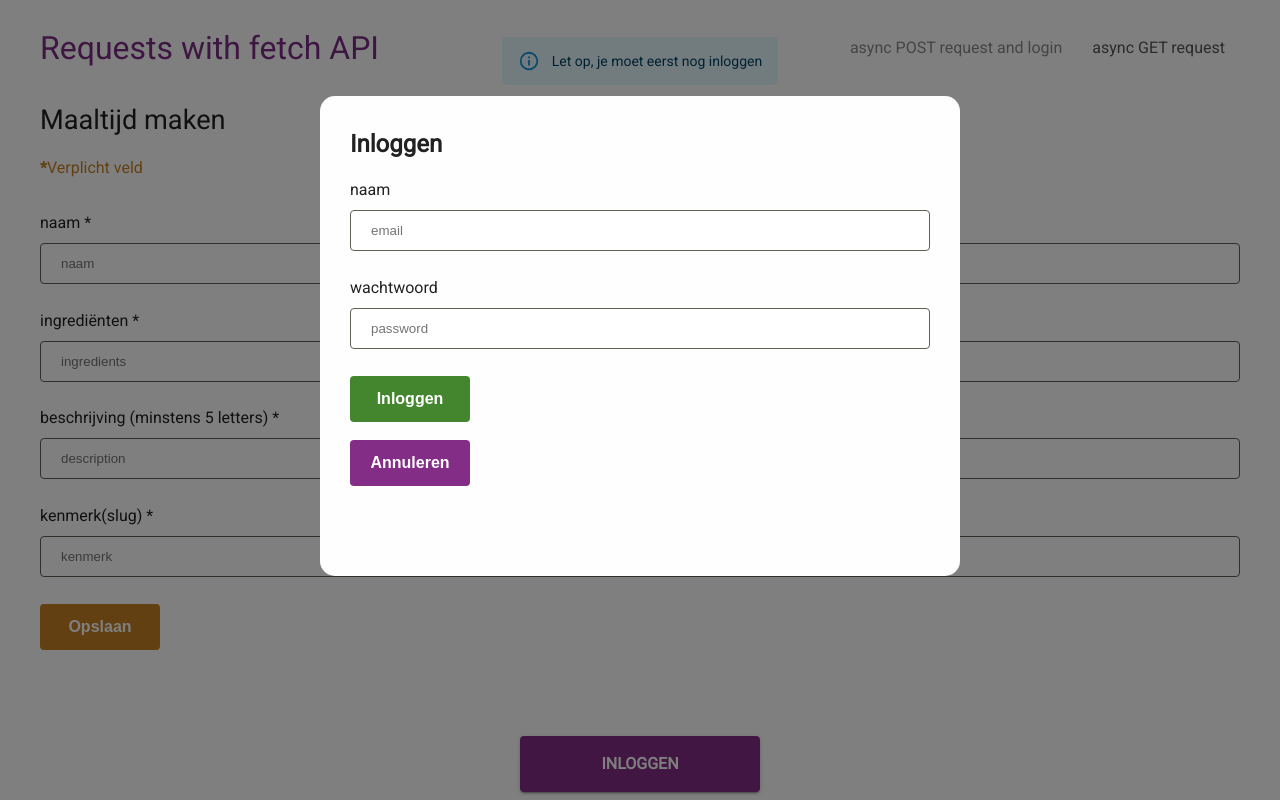
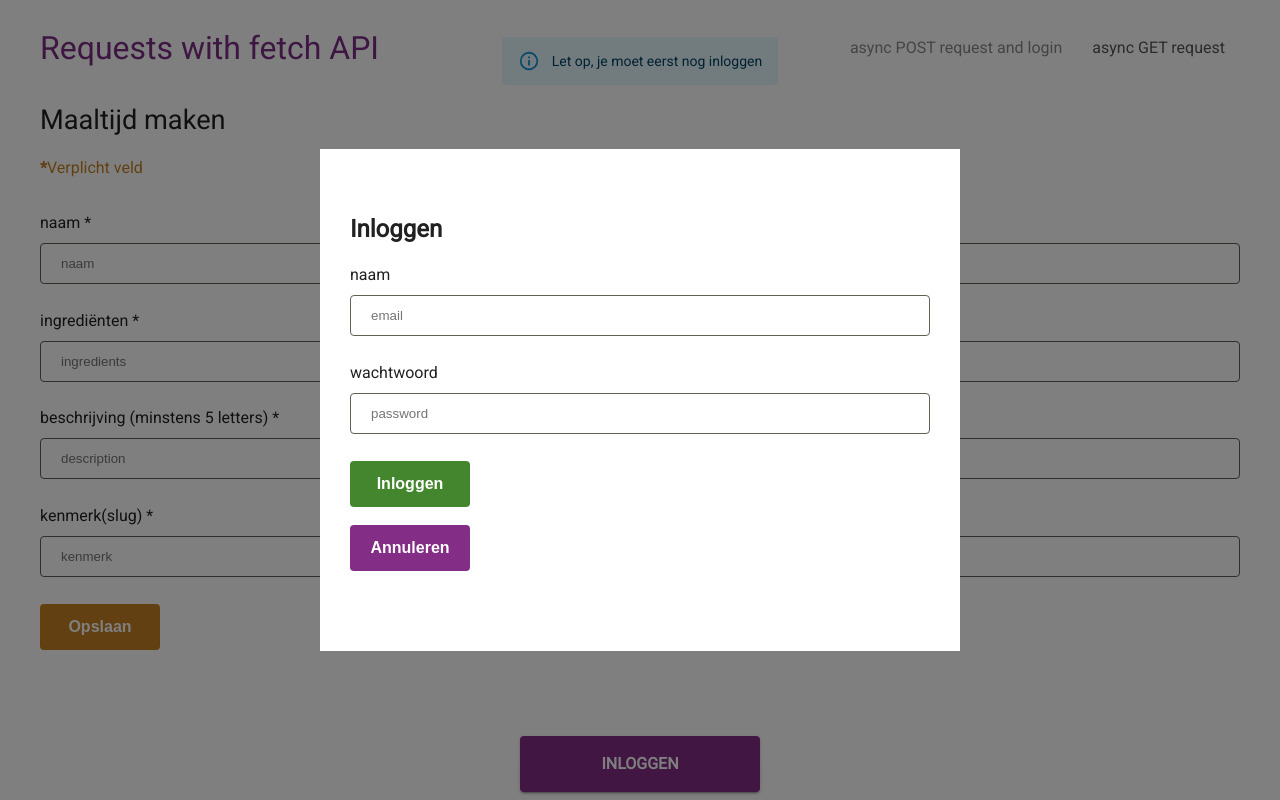
Before and after one commit to Mees100/meals-api-next, a Next.js app: page / in a window 1280 px wide. Both pictures are taken after a click on the button "INLOGGEN". Shown: the part 63-863 px from the top of the page. Built offline with nearby package versions, Linux system fonts and the light colour scheme.

Commit message:
feat: apply dark theme to modal

```diff
--- a/src/app/components/Login/Login.module.scss
+++ b/src/app/components/Login/Login.module.scss
@@ -43,10 +43,7 @@
     }
 
     .modal {
-      background: #fefefe;
-      margin: 5% auto 15% auto;
-      width: 50%;
-      height: 60%;
+      margin: 5% auto;
       border-radius: 15px;
       padding: 30px;
       -webkit-animation: animatezoom 0.6s;
--- a/src/app/components/Login/Login.tsx
+++ b/src/app/components/Login/Login.tsx
@@ -4,6 +4,7 @@ import { useState } from "react";
 import styles from "./Login.module.scss";
 import { setToken } from "./utils";
 import Button from "@mui/material/Button";
+import { styled } from "@mui/material";
 
 type TokenResponse = {
   access_token: string;
@@ -54,8 +55,16 @@ function LoginModal({
     formState: { errors },
     reset,
   } = useForm<Inputs>();
+
+  const MyComponent = styled("div")(({ theme }) => [
+    {
+      backgroundColor: theme.palette.background.default,
+      width: "50%",
+    },
+  ]);
   return (
     <div className={styles.modalWrapper}>
+      <MyComponent>
         <div className={styles.modal}>
           <div className={styles.modalTitle}>
             <h2>Inloggen</h2>
@@ -94,6 +103,7 @@ function LoginModal({
             </button>
           </form>
         </div>
+      </MyComponent>
     </div>
   );
 }
```
Lines whose indentation alone changed are shown as unchanged.
